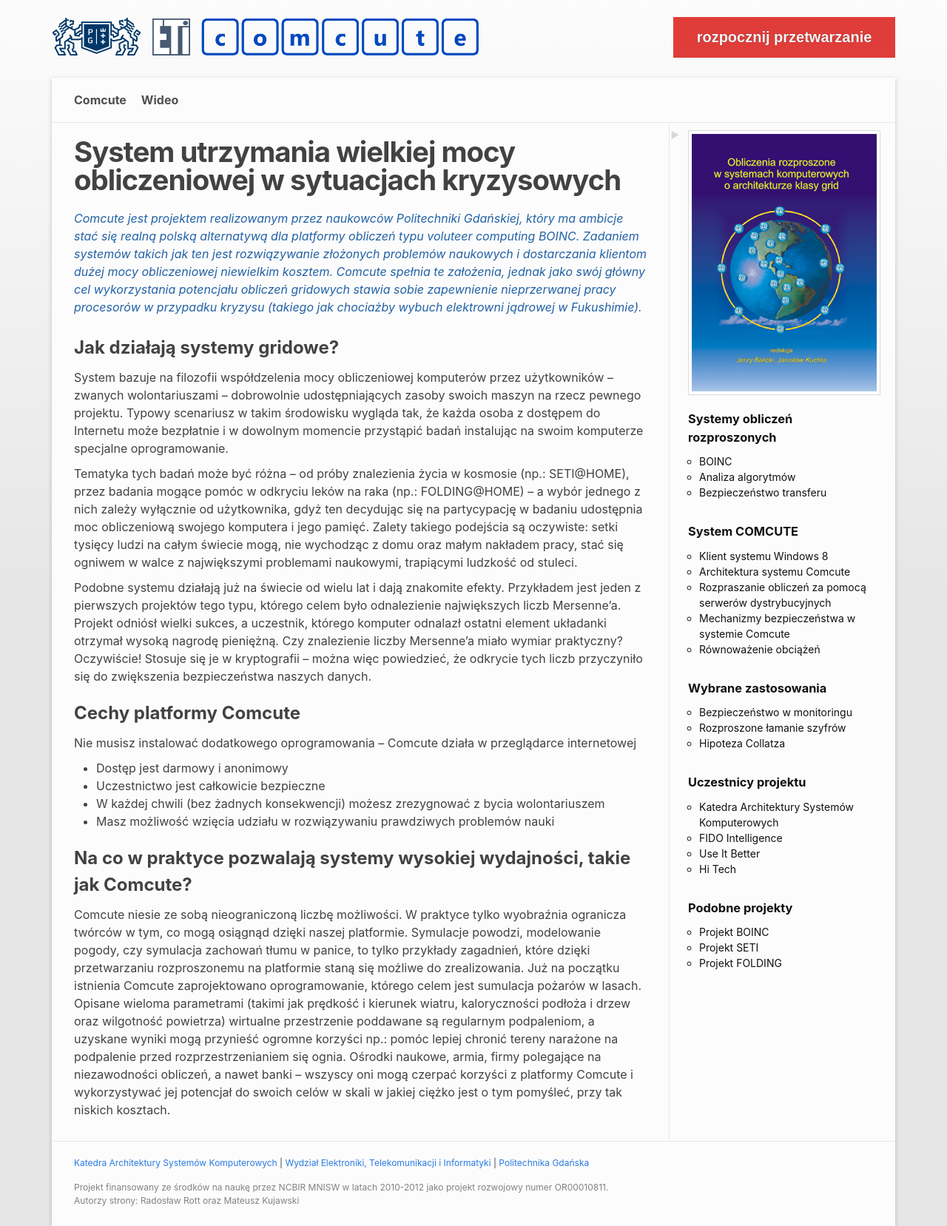
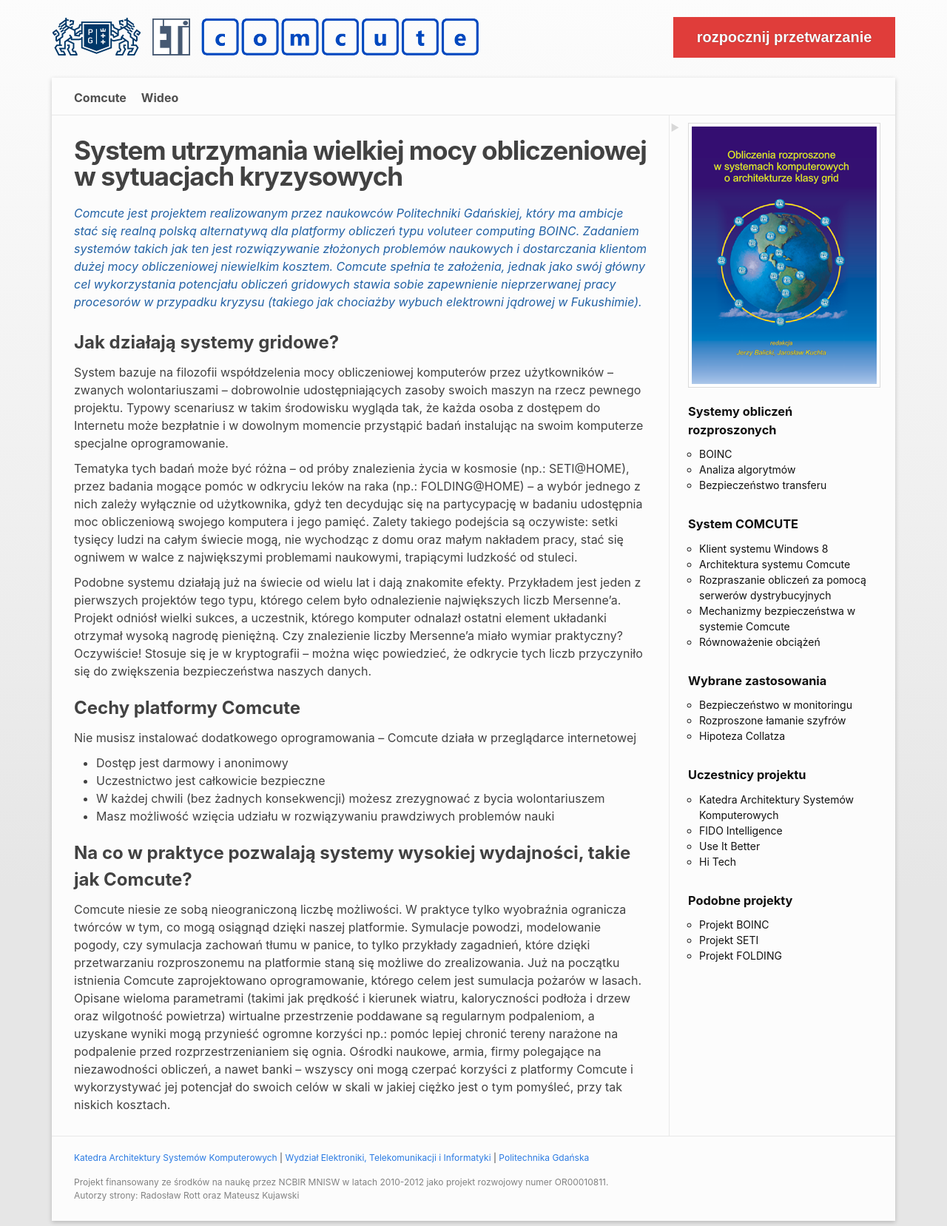
Before and after one commit to Rocik/comcute, a Jekyll site: the page built from index.md, in a window 1280 px wide. Shown: the whole page at 74% size. Built offline with Jekyll 4.4.1, drawn with Linux system fonts in a browser that asks for light colours; comment, search, counter and statistics services are not loaded.

Commit message:
Add improvements to style, fix video size

```diff
--- a/_sass/_base.scss
+++ b/_sass/_base.scss
@@ -6,14 +6,17 @@ dl, dd, ol, ul, figure {
 }
 
 
+$bg-height: 1200px !default;
+$bg-color:  #e6e6e6 !default;
+
 html {
     height: 100%;
-    background-color: #e6e6e6;
+    background-color: $bg-color;
     background-repeat: no-repeat;
-    background-size: 100% 800px;
-    background-image: -webkit-linear-gradient(#fcfcfc 0%, #e6e6e6 800px);
-    background-image:    -moz-linear-gradient(#fcfcfc 0%, #e6e6e6 800px);
-    background-image:         linear-gradient(#fcfcfc 0%, #e6e6e6 800px);
+    background-size: 100% $bg-height;
+    background-image: -webkit-linear-gradient(#fcfcfc 0%, $bg-color $bg-height);
+    background-image:    -moz-linear-gradient(#fcfcfc 0%, $bg-color $bg-height);
+    background-image:         linear-gradient(#fcfcfc 0%, $bg-color $bg-height);
 }
 
 
@@ -45,6 +48,12 @@ main {
 img {
     max-width: 100%;
     vertical-align: middle;
+}
+
+
+video {
+    width: 100%;
+    height: auto;
 }
 
 
--- a/_sass/_layout.scss
+++ b/_sass/_layout.scss
@@ -44,7 +44,7 @@ $header-width: 900px !default;
     text-shadow: 0px 0px 1px #522;
     text-transform: lowercase;
 
-    color: #f9f9f9;
+    color: #fff;
     @include relative-font-size(1.25);
     font-family: arial,sans-serif;
     font-weight: bold;
@@ -66,7 +66,7 @@ $header-width: 900px !default;
     }
 
     &:active {
-        color: #eee;
+        color: #ededed;
     }
 }
 
@@ -161,8 +161,9 @@ $header-width: 900px !default;
 
 
 .site-nav {
-    line-height: $base-line-height * $base-font-size * 2.5;
     font-weight: bold;
+    padding-top: $spacing-unit / 2;
+    padding-bottom: $spacing-unit / 2 - 4;
 
     .nav-trigger {
         display: none;
@@ -188,7 +189,7 @@ $header-width: 900px !default;
     }
 
     #page-current {
-        border-bottom: 4px solid #5178BC;
+        border-bottom: 3px solid #5178BC;
 
         @include media-query($on-palm) {
             color: darken($grey-color, 30%);
@@ -198,6 +199,7 @@ $header-width: 900px !default;
     @include media-query($on-palm) {
         float: right;
         margin-top: $spacing-unit / 4;
+        padding: 0;
         background-color: $background-color;
         border: 1px solid $grey-color-light;
         border-radius: 5px;
@@ -270,7 +272,8 @@ $header-width: 900px !default;
 .page-content {
     color: $grey-color-dark;
     border-top: 1px solid $grey-color-light;
-    width:calc(75% - 20px);
+    padding-top: $spacing-unit / 3;
+    width: calc(75% - 20px);
 
     @include media-query($on-palm) {
         width:auto;
@@ -337,13 +340,13 @@ $header-width: 900px !default;
 }
 
 .post-title {
-    @include relative-font-size(2.4);
+    @include relative-font-size(2.2);
     letter-spacing: -1px;
     line-height: 1;
     font-weight: bold;
 
     @include media-query($on-laptop) {
-        @include relative-font-size(2.2);
+        @include relative-font-size(2);
     }
 }
 
@@ -397,10 +400,13 @@ figure {
     margin-right: auto;
     margin-top: $spacing-unit / 2;
     margin-bottom: $spacing-unit / 1.5;
+}
 
 figcaption {
     display: table-caption;
     caption-side: bottom;
+
+    margin-top: 4px;
 
     text-align: center;
     font-size: $small-font-size;
@@ -413,7 +419,6 @@ figure {
     font-weight: normal;
 
     padding-left: 1em;
-    }
 }
 
 
@@ -463,7 +468,6 @@ figure {
     width: 25%;
     border-top: 1px solid $grey-color-light;
     font-size: $small-font-size;
-
 
     @include media-query($on-palm) {
         display: none;
```
Lines whose indentation alone changed are shown as unchanged.
